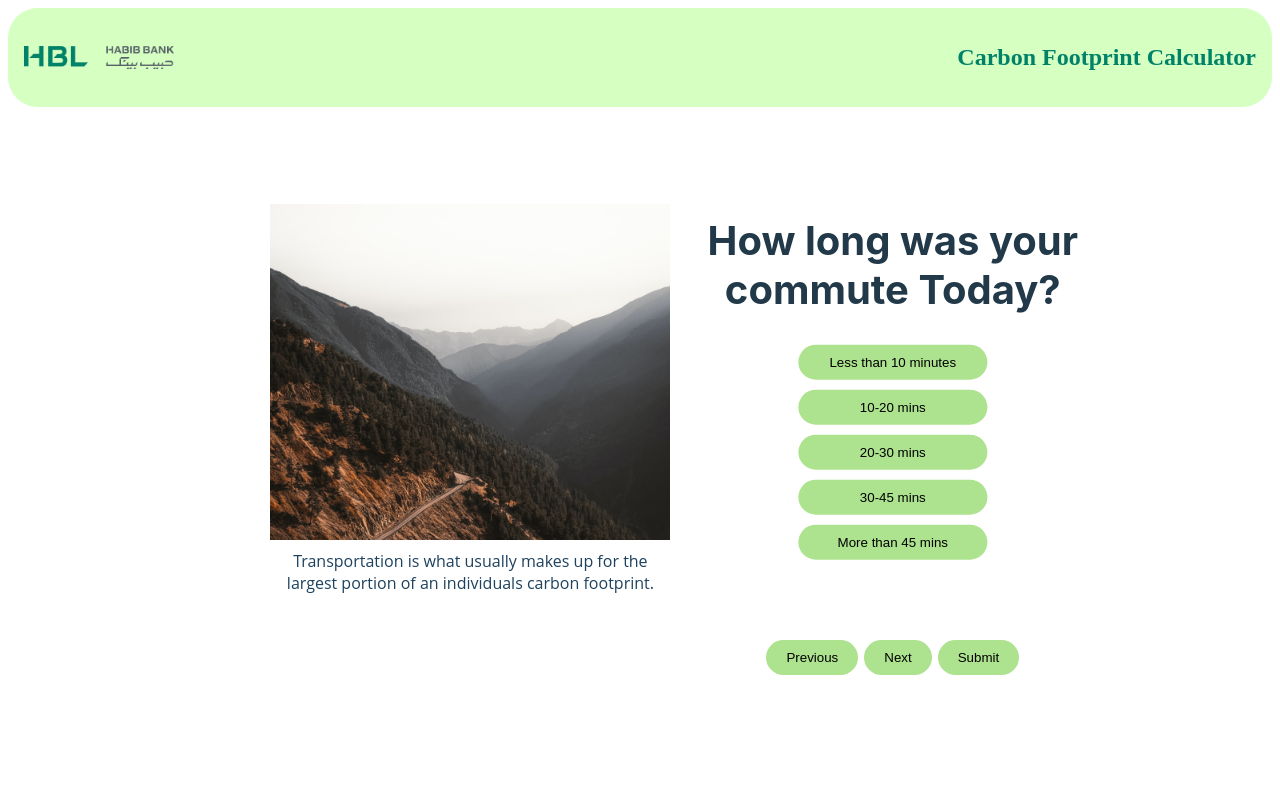
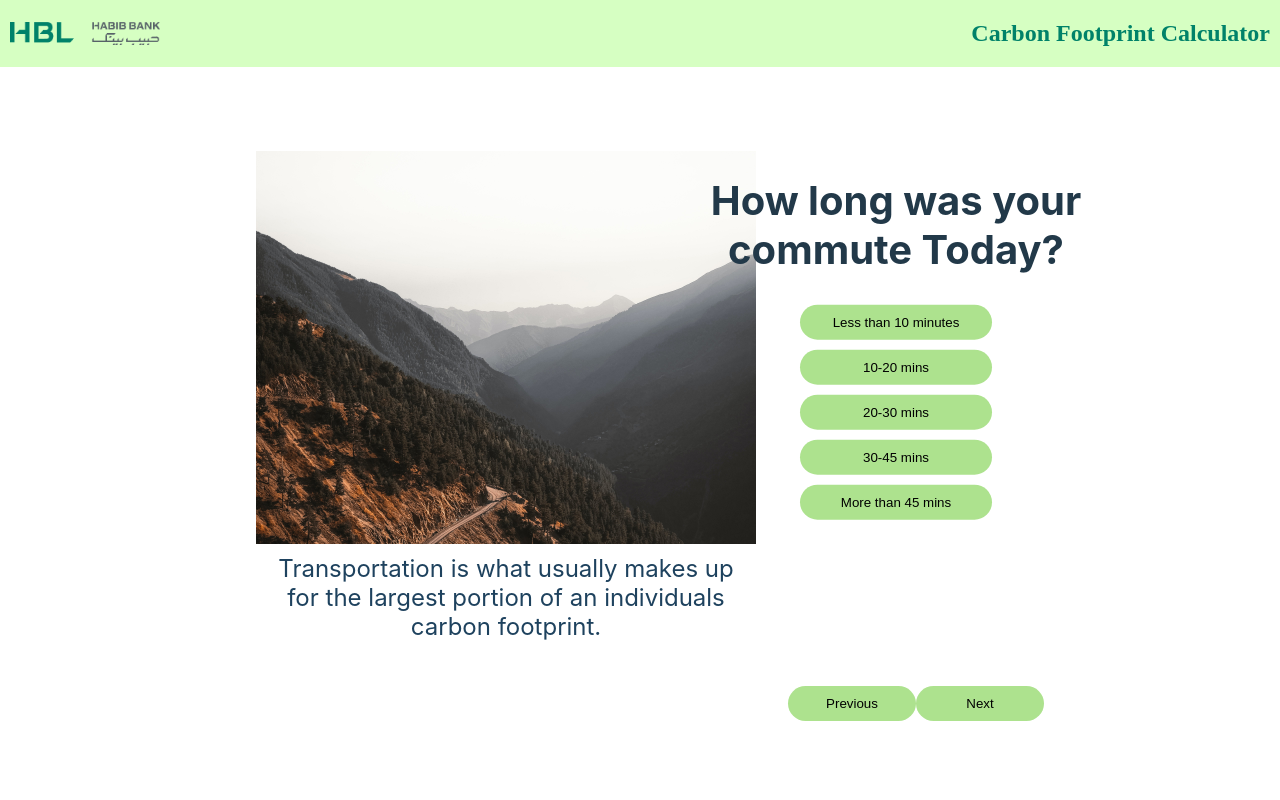
Before and after one commit to AyyanFawad/CarbonFootprintCalculator, a React (Create React App) app: page /question in a window 1280 px wide. Shown: the top 800 px of the page. Built offline with nearby package versions, Linux system fonts and the light colour scheme; a web font is replaced by a local one.

Commit message:
Edited visuals and answers now stored

```diff
--- a/src/Hero.js
+++ b/src/Hero.js
@@ -4,9 +4,9 @@ import { Link } from 'react-router-dom';
 
 const Hero = () => {
 
-    const handleClick = () => {
-        console.log("welcome to cfc")
-    }
+    // const handleClick = () => {
+    //     console.log("welcome to cfc")
+    // }
 
     return (
         <div className="hero-container">
--- a/src/QuestionScreen.js
+++ b/src/QuestionScreen.js
@@ -72,23 +72,139 @@ const questions = [
 
 
 
+// function QuestionScreen() {
+//   const [currentQuestion, setCurrentQuestion] = useState(0);
+//   const [selectedOption, setSelectedOption] = useState(null);
+
+//   const handleAnswer = (answer) => {
+//     try {
+//       console.log(`Answer for question ${currentQuestion + 1}: ${answer}`);
+
+//       if (currentQuestion < questions.length - 1) {
+//         setCurrentQuestion(currentQuestion + 1);
+//         setSelectedOption(null);
+//       }
+//     } catch (error) {
+//       console.error('Error in handleAnswer:', error);
+//     }
+//   };
+
+
+//   const renderQuestion = () => {
+//     if (currentQuestion >= questions.length) {
+//       return (
+//         <div className="question-container">
+//           <h1>All questions answered. Thank you!</h1>
+//         </div>
+//       );
+//     }
+
+//     const currentQuestionData = questions[currentQuestion];
+
+//     return (
+//       <>
+//         <div className="image-container">
+//           <img
+//             src={currentQuestionData.image}
+//             alt={`question ${currentQuestion + 1}`}
+//             className="question-image"
+//           />
+//           <div className="image-fact">
+//             {currentQuestionData.imageFact}
+//           </div>
+//         </div>
+//         <div className={`question-container ${currentQuestionData.type === 'slider' ? 'slider-question' : 'mcq-question'}`}>
+//           <h1>{currentQuestionData.text}</h1>
+//           {currentQuestionData.type === 'mcq' &&
+//             currentQuestionData.options.map((option, index) => (
+//               <button
+//                 key={index}
+//                 onClick={() => setSelectedOption(option)}
+//                 className={selectedOption === option ? 'selected' : ''}
+//               >
+//                 {option}
+//               </button>
+//             ))}
+//           {currentQuestionData.type === 'slider' && (
+//             <>
+//               <input
+//                 type="range"
+//                 min={currentQuestionData.min}
+//                 max={currentQuestionData.max}
+//                 step={currentQuestionData.step}
+//                 value={selectedOption === null ? currentQuestionData.min : selectedOption}
+//                 onChange={(e) => setSelectedOption(parseInt(e.target.value))}
+//               />
+//               <p>{selectedOption === null ? currentQuestionData.min : selectedOption}</p>
+//             </>
+//           )}
+//         </div>
+//       </>
+//     );
+//   };
+
+
+//   return (
+//     <div className="QuestionScreen">
+//       <header className="Screen-header">
+//         {renderQuestion()}
+//       </header>
+//       <div className="navigation-buttons">
+//         <button
+//           onClick={() =>
+//             setCurrentQuestion((prevQuestion) =>
+//               Math.max(prevQuestion - 1, 0)
+//             )
+//           }
+//           disabled={currentQuestion === 0}
+//         >
+//           Previous
+//         </button>
+//         <button
+//           onClick={() =>
+//             setCurrentQuestion((prevQuestion) =>
+//               Math.min(prevQuestion + 1, questions.length - 1)
+//             )
+//           }
+//           disabled={currentQuestion === questions.length - 1}
+//         >
+//           Next
+//         </button>
+//         <button
+//           onClick={() => handleAnswer(selectedOption)}
+//           disabled={selectedOption === null}
+//         >
+//           Submit
+//         </button>
+//       </div>
+//     </div>
+//   );
+// }
+
+// export default QuestionScreen;
+
+
+
 function QuestionScreen() {
   const [currentQuestion, setCurrentQuestion] = useState(0);
-  const [selectedOption, setSelectedOption] = useState(null);
+  const [selectedOptions, setSelectedOptions] = useState(Array(questions.length).fill(null));
 
   const handleAnswer = (answer) => {
     try {
       console.log(`Answer for question ${currentQuestion + 1}: ${answer}`);
 
+      const updatedSelectedOptions = [...selectedOptions];
+      updatedSelectedOptions[currentQuestion] = answer;
+
+      setSelectedOptions(updatedSelectedOptions);
+
       if (currentQuestion < questions.length - 1) {
         setCurrentQuestion(currentQuestion + 1);
-        setSelectedOption(null);
       }
     } catch (error) {
       console.error('Error in handleAnswer:', error);
     }
   };
-
 
   const renderQuestion = () => {
     if (currentQuestion >= questions.length) {
@@ -119,8 +235,8 @@ function QuestionScreen() {
             currentQuestionData.options.map((option, index) => (
               <button
                 key={index}
-                onClick={() => setSelectedOption(option)}
-                className={selectedOption === option ? 'selected' : ''}
+                onClick={() => handleAnswer(option)}
+                className={selectedOptions[currentQuestion] === option ? 'selected' : ''}
               >
                 {option}
               </button>
@@ -132,17 +248,23 @@ function QuestionScreen() {
                 min={currentQuestionData.min}
                 max={currentQuestionData.max}
                 step={currentQuestionData.step}
-                value={selectedOption === null ? currentQuestionData.min : selectedOption}
-                onChange={(e) => setSelectedOption(parseInt(e.target.value))}
+                value={selectedOptions[currentQuestion] === null ? currentQuestionData.min : selectedOptions[currentQuestion]}
+                onChange={(e) => {
+                  const selectedValue = parseInt(e.target.value);
+                  setSelectedOptions((prev) => {
+                    const updated = [...prev];
+                    updated[currentQuestion] = selectedValue;
+                    return updated;
+                  });
+                }}
               />
-              <p>{selectedOption === null ? currentQuestionData.min : selectedOption}</p>
+              <p>{selectedOptions[currentQuestion] === null ? currentQuestionData.min : selectedOptions[currentQuestion]}</p>
             </>
           )}
         </div>
       </>
     );
   };
-
 
   return (
     <div className="QuestionScreen">
@@ -160,7 +282,7 @@ function QuestionScreen() {
         >
           Previous
         </button>
-        <button
+        {/* <button
           onClick={() =>
             setCurrentQuestion((prevQuestion) =>
               Math.min(prevQuestion + 1, questions.length - 1)
@@ -169,12 +291,12 @@ function QuestionScreen() {
           disabled={currentQuestion === questions.length - 1}
         >
           Next
-        </button>
+        </button> */}
         <button
-          onClick={() => handleAnswer(selectedOption)}
-          disabled={selectedOption === null}
+          onClick={() => handleAnswer(selectedOptions[currentQuestion])}
+          disabled={selectedOptions[currentQuestion] === null}
         >
-          Submit
+          Next
         </button>
       </div>
     </div>
--- a/src/index.css
+++ b/src/index.css
@@ -1,4 +1,9 @@
 @import url('https://fonts.googleapis.com/css2?family=Oooh+Baby&display=swap');
+
+body {
+  margin: 0;
+  padding: 0;
+}
 
 /* app css */
 
@@ -29,9 +34,9 @@
 
 .image-container {
   position: relative;
-  width: 400px;
+  width: 500px;
   /* Adjust as needed */
-  height: 400px;
+  height: 500px;
   /* Adjust as needed */
   /* margin: 20px; */
   margin-left: 20%;
@@ -55,8 +60,10 @@
   /* Semi-transparent white background */
   padding: 10px;
   text-align: center;
-  font-family: 'Open Sans', sans-serif;
-  font-size: 16px;
+  /* font-family: 'Open Sans', sans-serif; */
+  font-family: -apple-system, BlinkMacSystemFont, 'Segoe UI', Roboto, Oxygen, Ubuntu, Cantarell, 'Open Sans', 'Helvetica Neue', sans-serif;
+  /* font-size: 16px; */
+  font-size: 24px;
   color: #1E425E;
   /* Adjust the text color */
 }
@@ -136,15 +143,18 @@
 .navigation-buttons {
   display: flex;
   position: relative;
-  justify-content: space-between;
-  margin-top: 0%;
+  /* justify-content: space-between; */
+  justify-content: space-around;
+  /* margin-top: 0%; */
   width: 20%;
   margin-left: 60%;
   /* Adjust the width as needed */
+  padding: 15px 20px;
 }
 
 .navigation-buttons button {
-  padding: 10px 20px;
+  width: 130px;
+  padding: 10px;
   margin: 0;
   background-color: #ADE28E;
   color: black;
@@ -177,10 +187,10 @@
 /* Header.css */
 header {
   background-color: #D6FFC2;
-  padding: 1rem;
+  /* padding: 1rem; */
   text-align: center;
   margin-bottom: 20px;
-  border-radius: 30px;
+  border-radius: 0;
 }
 
 header nav {
@@ -194,10 +204,13 @@ header nav img {
   /* Adjust the width as needed */
   height: auto;
   /* This will maintain the aspect ratio of the image */
+  padding-left: 10px;
 }
 
 .header-title {
   color: #008269;
+  padding-right: 10px;
+
 }
 
 @media (max-width: 768px) {
@@ -588,7 +601,7 @@ header nav img {
 footer {
   background-color: #D6FFC2;
   color: white;
-  padding: 2rem 0;
+  /* padding: 2rem 0; */
   font-family: 'Open Sans', sans-serif;
   height: 250px;
   display: flex;
@@ -599,7 +612,7 @@ footer {
 .footer-container {
   display: flex;
   justify-content: space-between;
-  padding-bottom: 1rem;
+  /* padding-bottom: 1rem; */
   border-bottom: 1px solid #008269;
 }
 
```
